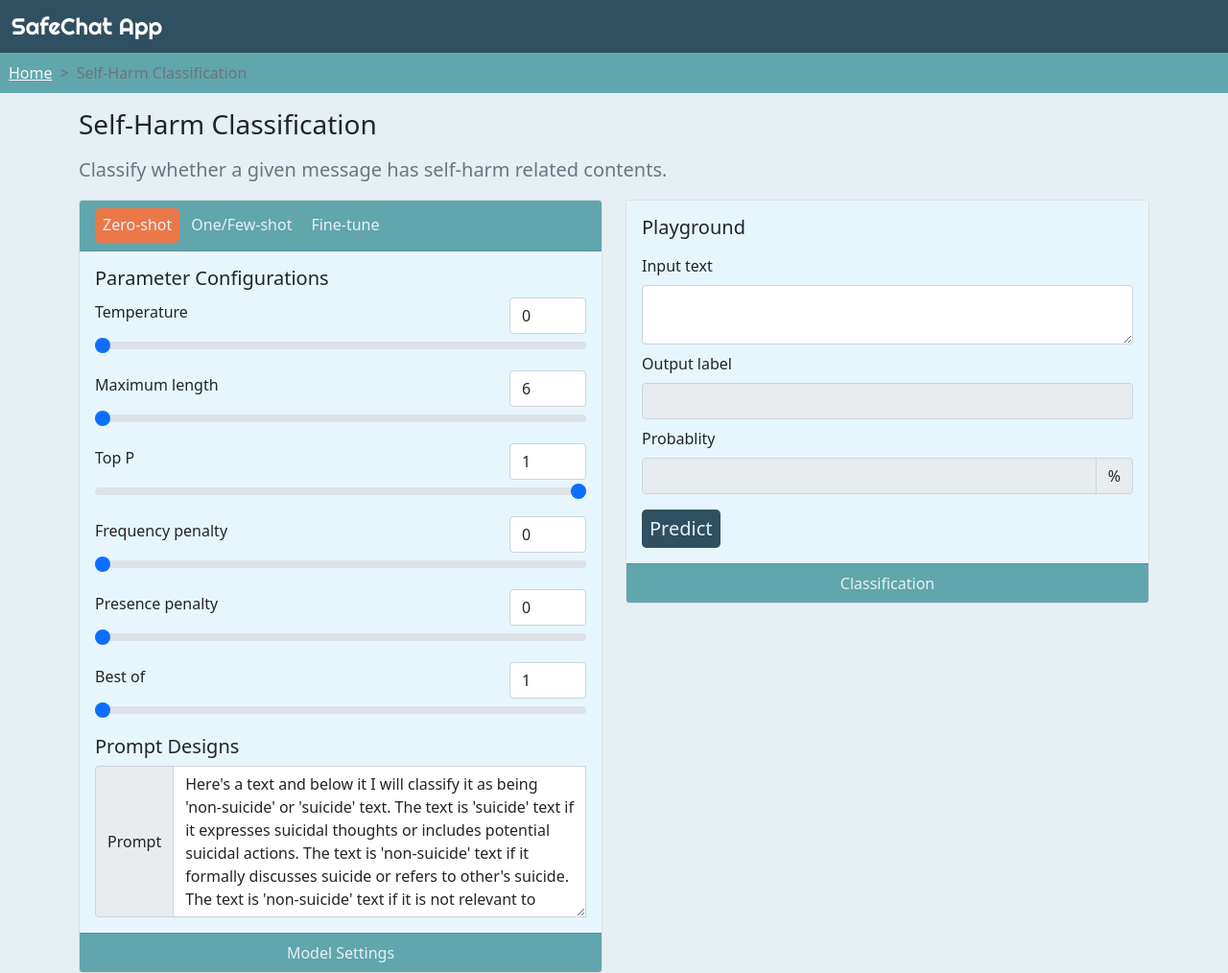
After one commit to ece1786-2022/SafeChat, a Flask app: page /self_harm_classification in a window 1280 px wide. The commit adds this page. Shown: the whole page at 96% size. Run offline with Flask 2, Linux system fonts and the light colour scheme; some libraries are stand-ins or nearby versions.

Commit message:
zero-shot GPT-3 model

```diff
--- /dev/null
+++ b/app/forms.py
@@ -0,0 +1,24 @@
+from flask_wtf import FlaskForm
+from wtforms import StringField, SubmitField, SelectField, FloatField, IntegerField
+from wtforms.validators import DataRequired
+
+
+class SelfHarmClassifyForm(FlaskForm):
+    model = SelectField(
+        'Select model',
+        choices=[
+            ('Zero-shot', 'text-davinci-002'),
+            ('One/Few-shot', 'text-davinci-002'),
+            ('Fine-tune', 'text-davinci-002')
+        ],
+        validators=[DataRequired()]
+    )
+    temperature = FloatField('Temperature', default=0)
+    max_length = IntegerField('Max length', default=6)
+    top_p = FloatField('Top P', default=1)
+    frequency_penalty = FloatField('Frequency penalty', default=0)
+    presence_penalty = FloatField('Presence penalty', default=0)
+    best_of = IntegerField('Best of', default=1)
+    prompt = StringField('Prompt', default="Here's a text and below it I will classify it as being 'non-suicide' or 'suicide' text. The text is 'suicide' text if it expresses suicidal thoughts or includes potential suicidal actions. The text is 'non-suicide' text if it formally discusses suicide or refers to other's suicide. The text is 'non-suicide' text if it is not relevant to suicide.")
+    input_text = StringField('Input text', validators=[DataRequired()])
+    submit = SubmitField('Provide Input')
--- a/app/main.py
+++ b/app/main.py
@@ -1,6 +1,7 @@
 from flask import send_from_directory, render_template, url_for, request, redirect, session, jsonify, make_response
 from app import webapp
-
+from app.forms import SelfHarmClassifyForm
+from app.models import Classification
 
 import requests
 
@@ -8,3 +9,48 @@ import requests
 @webapp.route('/')
 def main():
     return render_template("pages/main.html")
+
+@webapp.route('/self_harm_classification', methods=['GET', 'POST'])
+def self_harm_classification():
+
+    form = SelfHarmClassifyForm(model='Zero-shot')
+    if form.validate_on_submit():
+        model = dict(form.model.choices).get(form.model.data)
+        temperature = form.temperature.data
+        max_length = form.max_length.data
+        top_p = form.top_p.data
+        frequency_penalty = form.frequency_penalty.data
+        presence_penalty = form.presence_penalty.data
+        best_of = form.best_of.data
+        prompt = form.prompt.data
+        input_text = form.input_text.data
+
+        prompt = prompt.strip()
+        input_text = input_text.strip()
+
+        print(f"model: {model}")
+        print(f"temperature: {temperature}")
+        print(f"max_length: {max_length}")
+        print(f"top_p: {top_p}")
+        print(f"frequency_penalty: {frequency_penalty}")
+        print(f"presence_penalty: {presence_penalty}")
+        print(f"best_of: {best_of}")
+        print(f"prompt: {prompt}")
+        print(f"input_text: {input_text}")
+
+        classifier = Classification(
+            model=model,
+            temperature=temperature,
+            max_length=max_length,
+            top_p=top_p,
+            frequency_penalty=frequency_penalty,
+            presence_penalty=presence_penalty,
+            best_of=best_of,
+            prompt=prompt
+        )
+
+        text, prob = classifier.ask(input_text)
+
+        return render_template("pages/self_harm_classification.html", form=form, input_text=input_text, output_text=text, output_prob=prob)
+
+    return render_template("pages/self_harm_classification.html", form=form)
--- a/app/static/styles/buttons.css
+++ b/app/static/styles/buttons.css
@@ -9,3 +9,22 @@
     filter: brightness(110%);
     -webkit-filter: brightness(110%);
 }
+
+.choice-btn.active {
+    background: var(--choice-btn-background);
+    color: var(--choice-btn-color);
+    border: none;
+    box-shadow: none;
+}
+
+.choice-btn {
+    background: var(--card-head-background);
+    color: var(--choice-btn-color);
+    border: none;
+    box-shadow: none;
+}
+
+.choice-btn:hover {
+    filter: brightness(110%);
+    -webkit-filter: brightness(110%);
+}
--- a/app/static/styles/root.css
+++ b/app/static/styles/root.css
@@ -1,15 +1,19 @@
 :root {
     --body-background: #e6f0f4;
     --nav-background: #2F5061;
-    --breadcrumb-background: #4297A0;
+    --breadcrumb-background: #61a6ad;
     --btn-background: #F7DACE;
     --icon-background: #F7DACE;
-    --panel-background: #4297A0;
+    --panel-background: #61a6ad;
     --panel-btn-background: #2F5061;
     --key-table-head-background: #2F5061;
+    --choice-btn-background: #EB7847;
+    --card-body-background: #E7F6FC;
+    --card-head-background: #61a6ad;
     --icon-color: #E57F84;
     --body-color: #2F5061;
     --nav-color: #e6f0f4;
     --panel-btn-color: #e6f0f4;
     --key-table-head-color: #e6f0f4;
+    --choice-btn-color: #e6f0f4;
 }
--- /dev/null
+++ b/app/templates/pages/self_harm_classification.html
@@ -0,0 +1,296 @@
+{% extends '_base.html' %}
+
+{% block title %}
+Self-Harm Classification
+{% endblock title %}
+
+{% block css_files %}
+
+{% endblock css_files %}
+
+{% block contents %}
+
+{% include 'pages/includes/navbar.html' %}
+
+{% include 'pages/includes/breadcrumb.html' %}
+
+<div class="container" style="height: 80vh; width: 90vw;">
+    <div class="d-flex flex-column w-100 gap-3 mt-3 mb-3">
+
+        <h5 id="page-id" class="m-0 fs-3">Self-Harm Classification</h5>
+        <span class="m-0 fs-5 text-muted">Classify whether a given message has self-harm related contents.</span>
+    </div>
+
+    <form class="row gy-3" method="post" enctype="multipart/form-data">
+        {{ form.hidden_tag() }}
+        <div class="col-sm-6">
+            <div class="card">
+                <div class="card-header d-flex gap-1" style="background: var(--card-head-background);">
+                    <button class="choice-btn active d-flex align-items-center justify-content-center p-2 rounded-3">
+                        <h5 class="m-0 fs-6">Zero-shot</h5>
+                    </button>
+                    <button class="choice-btn d-flex align-items-center justify-content-center p-2 rounded-3">
+                        <h5 class="m-0 fs-6">One/Few-shot</h5>
+                    </button>
+                    <button class="choice-btn d-flex align-items-center justify-content-center p-2 rounded-3">
+                        <h5 class="m-0 fs-6">Fine-tune</h5>
+                    </button>
+                    {{form.model(hidden='true', id='form-model')}}
+                </div>
+                <div class="card-body" style="background: var(--card-body-background);">
+                    <h5 class="card-title">Parameter Configurations</h5>
+                    <div class="card-text">
+                        <div class="mb-2">
+                            <div class="d-flex align-items-center justify-content-between w-100" >
+                                <label for="temperature" class="form-label">Temperature</label>
+                                <input type="number" class="form-control" aria-label="temperature-number" id="temperature-number" value="" min="0" max="1" step="0.01" style="max-width: 80px;">
+                            </div>
+                            <input type="range" class="form-range" id="temperature" value="" min="0" max="1" step="0.01">
+                            {{form.temperature(hidden='true', id='form-temperature')}}
+                        </div>
+
+                        <div class="mb-2">
+                            <div class="d-flex align-items-center justify-content-between w-100" >
+                                <label for="max-length" class="form-label">Maximum length</label>
+                                <input type="number" class="form-control" aria-label="max-length-number" id="max-length-number" value="" min="6" max="2048" style="max-width: 80px;">
+                            </div>
+                            <input type="range" class="form-range" id="max-length" value="" min="6" max="2048">
+                            {{form.max_length(hidden='true', id='form-max-length')}}
+                        </div>
+
+                        <div class="mb-2">
+                            <div class="d-flex align-items-center justify-content-between w-100" >
+                                <label for="top-p" class="form-label">Top P</label>
+                                <input type="number" class="form-control" aria-label="top-p-number" id="top-p-number" value="" min="0" max="1" step="0.01" style="max-width: 80px;">
+                            </div>
+                            <input type="range" class="form-range" id="top-p" value="" min="0" max="1" step="0.01">
+                            {{form.top_p(hidden='true', id='form-top-p')}}
+                        </div>
+
+                        <div class="mb-2">
+                            <div class="d-flex align-items-center justify-content-between w-100" >
+                                <label for="frequency-penalty" class="form-label">Frequency penalty</label>
+                                <input type="number" class="form-control" aria-label="frequency-penalty-number" id="frequency-penalty-number" value="" min="0" max="1" step="0.01" style="max-width: 80px;">
+                            </div>
+                            <input type="range" class="form-range" id="frequency-penalty" value="" min="0" max="1" step="0.01">
+                            {{form.frequency_penalty(hidden='true', id='form-frequency-penalty')}}
+                        </div>
+
+                        <div class="mb-2">
+                            <div class="d-flex align-items-center justify-content-between w-100" >
+                                <label for="presence-penalty" class="form-label">Presence penalty</label>
+                                <input type="number" class="form-control" aria-label="presence-penalty-number" id="presence-penalty-number" value="" min="0" max="1" step="0.01" style="max-width: 80px;">
+                            </div>
+                            <input type="range" class="form-range" id="presence-penalty" value="" min="0" max="1" step="0.01">
+                            {{form.presence_penalty(hidden='true', id='form-presence-penalty')}}
+                        </div>
+
+                        <div class="mb-2">
+                            <div class="d-flex align-items-center justify-content-between w-100" >
+                                <label for="best-of" class="form-label">Best of</label>
+                                <input type="number" class="form-control" aria-label="best-of-number" id="best-of-number" value="" min="1" max="20" style="max-width: 80px;">
+                            </div>
+                            <input type="range" class="form-range" id="best-of" value="" min="1" max="20">
+                            {{form.best_of(hidden='true', id='form-best-of')}}
+                        </div>
+                    </div>
+
+                    <h5 class="card-title">Prompt Designs</h5>
+                    <div class="card-text">
+                        <div class="input-group">
+                            <span class="input-group-text">Prompt</span>
+                            <textarea class="form-control" aria-label="Prompt" id="prompt" rows="6"></textarea>
+                            {{form.prompt(hidden='true', id='form-prompt')}}
+                        </div>
+                    </div>
+                </div>
+                <div class="card-footer text-center" style="background: var(--card-head-background); color: var(--choice-btn-color);">
+                    Model Settings
+                </div>
+            </div>
+        </div>
+        <div class="col-sm-6">
+            <div class="card">
+                <div class="card-body" style="background: var(--card-body-background);">
+                    <h5 class="card-title">Playground</h5>
+                    <p class="card-text">
+                        <div class="mb-2">
+                            <label for="input-text" class="form-label">Input text</label>
+                            <textarea type="text" class="form-control" id="input-text">{% if input_text %}{{input_text}}{% endif %}</textarea>
+                            {{form.input_text(hidden='true', id='form-input-text')}}
+                        </div>
+
+                        <div class="mb-2">
+                            <label for="output-label" class="form-label">Output label</label>
+                            <input type="text" class="form-control" id="output-label" value="{% if output_text %}{{output_text}}{% endif %}" {% if not output_text %}disabled{% endif %}>
+                        </div>
+
+                        <label for="output-prob" class="form-label">Probablity</label>
+                        <div class="input-group mb-2">
+                            <input type="text" class="form-control" id="output-prob" value="{% if output_prob %}{{output_prob}}{% endif %}" {% if not output_prob %}disabled{% endif %}>
+                            <span class="input-group-text" id="precentage">%</span>
+                        </div>
+                    </p>
+                    <button type="submit" id="predict-submit" class="panel-btn d-flex align-items-center justify-content-center p-2 rounded-3">
+                        <h5 class="m-0 fs-5">Predict</h5>
+                    </button>
+                    {{form.submit(hidden='true', id='form-submit')}}
+                </div>
+                <div class="card-footer text-center" style="background: var(--card-head-background); color: var(--choice-btn-color);">
+                    Classification
+                </div>
+            </div>
+        </div>
+    </form>
+
+</div>
+
+
+
+{% endblock contents %}
+
+{% block js_files %}
+<script src="{{ url_for('static', filename='scripts/breadcrumb.js') }}"></script>
+<script>
+    var Classifier = function() {
+        this.formModel = document.getElementById(`form-model`),
+        this.formTemperature = document.getElementById(`form-temperature`),
+        this.formMaxLength = document.getElementById(`form-max-length`),
+        this.formTopP = document.getElementById(`form-top-p`),
+        this.formFrequencyPenalty = document.getElementById(`form-frequency-penalty`),
+        this.formPresencePenalty = document.getElementById(`form-presence-penalty`),
+        this.formBestOf = document.getElementById(`form-best-of`),
+        this.formPrompt = document.getElementById(`form-prompt`),
+        this.formInputText = document.getElementById(`form-input-text`),
+        this.formSubmit = document.getElementById(`form-submit`),
+        this.rangeTemperature = document.getElementById(`temperature`),
+        this.numberTemperature = document.getElementById(`temperature-number`),
+        this.rangeMaxLength = document.getElementById(`max-length`),
+        this.numberMaxLength = document.getElementById(`max-length-number`),
+        this.rangeTopP = document.getElementById(`top-p`),
+        this.numberTopP = document.getElementById(`top-p-number`),
+        this.rangeFrequencyPenalty = document.getElementById(`frequency-penalty`),
+        this.numberFrequencyPenalty = document.getElementById(`frequency-penalty-number`),
+        this.rangePresencePenalty = document.getElementById(`presence-penalty`),
+        this.numberPresencePenalty = document.getElementById(`presence-penalty-number`),
+        this.rangeBestOf = document.getElementById(`best-of`),
+        this.numberBestOf = document.getElementById(`best-of-number`),
+        this.prompt = document.getElementById(`prompt`),
+        this.inputText = document.getElementById(`input-text`),
+        this.outputLabel = document.getElementById(`output-label`),
+        this.predictSubmit = document.getElementById(`predict-submit`)
+    };
+
+    Classifier.prototype = {
+        ini: function() {
+            this._prepareFrontEnd();
+            this._prepareAPI();
+            this._addEventListner();
+        },
+        _prepareFrontEnd: function() {
+            this.rangeTemperature.value = this.numberTemperature.value = this.formTemperature.value;
+            this.rangeMaxLength.value = this.numberMaxLength.value = this.formMaxLength.value;
+            this.rangeTopP.value = this.numberTopP.value = this.formTopP.value;
+            this.rangeFrequencyPenalty.value = this.numberFrequencyPenalty.value = this.formFrequencyPenalty.value;
+            this.rangePresencePenalty.value = this.numberPresencePenalty.value = this.formPresencePenalty.value;
+            this.rangeBestOf.value = this.numberBestOf.value = this.formBestOf.value;
+            this.prompt.innerHTML = this.formPrompt.value;
+        },
+        _prepareAPI: function() {
+            var that = this;
+
+            this.syncValueChange = function(items) {
+                let curr = this;
+
+                items.forEach(item => {
+                    item.value = curr.value;
+                });
+            }
+        },
+        _addEventListner: function() {
+            var that = this;
+
+            this.rangeTemperature.addEventListener(
+                "input",
+                that.syncValueChange.bind(that.rangeTemperature, [that.numberTemperature, that.formTemperature])
+            );
+
+            this.numberTemperature.addEventListener(
+                "input",
+                that.syncValueChange.bind(that.numberTemperature, [that.rangeTemperature, that.formTemperature])
+            );
+
+            this.rangeMaxLength.addEventListener(
+                "input",
+                that.syncValueChange.bind(that.rangeMaxLength, [that.numberMaxLength, that.formMaxLength])
+            );
+
+            this.numberMaxLength.addEventListener(
+                "input",
+                that.syncValueChange.bind(that.numberMaxLength, [that.rangeMaxLength, that.formMaxLength])
+            );
+
+            this.rangeTopP.addEventListener(
+                "input",
+                that.syncValueChange.bind(that.rangeTopP, [that.numberTopP, that.formTopP])
+            );
+
+            this.numberTopP.addEventListener(
+                "input",
+                that.syncValueChange.bind(that.numberTopP, [that.rangeTopP, that.formTopP])
+            );
+
+            this.rangeFrequencyPenalty.addEventListener(
+                "input",
+                that.syncValueChange.bind(that.rangeFrequencyPenalty, [that.numberFrequencyPenalty, that.formFrequencyPenalty])
+            );
+
+            this.numberFrequencyPenalty.addEventListener(
+                "input",
+                that.syncValueChange.bind(that.numberFrequencyPenalty, [that.rangeFrequencyPenalty, that.formFrequencyPenalty])
+            );
+
+            this.rangePresencePenalty.addEventListener(
+                "input",
+                that.syncValueChange.bind(that.rangePresencePenalty, [that.numberPresencePenalty, that.formPresencePenalty])
+            );
+
+            this.numberPresencePenalty.addEventListener(
+                "input",
+                that.syncValueChange.bind(that.numberPresencePenalty, [that.rangePresencePenalty, that.formPresencePenalty])
+            );
+
+            this.rangeBestOf.addEventListener(
+                "input",
+                that.syncValueChange.bind(that.rangeBestOf, [that.numberBestOf, that.formBestOf])
+            );
+
+            this.numberBestOf.addEventListener(
+                "input",
+                that.syncValueChange.bind(that.numberBestOf, [that.rangeBestOf, that.formBestOf])
+            );
+
+            this.inputText.addEventListener(
+                "input",
+                that.syncValueChange.bind(that.inputText, [that.formInputText])
+            );
+
+            this.prompt.addEventListener(
+                "input",
+                that.syncValueChange.bind(that.prompt, [that.formPrompt])
+            );
+
+            this.predictSubmit.addEventListener(
+                "click",
+                function() {
+                    that.formSubmit.click();
+                }
+            )
+        }
+    };
+
+    window.onload = function() {
+        new Classifier().ini();
+    };
+</script>
+{% endblock js_files %}
```
Also changed, not shown: app/models.py (added, +59 -0 lines), app/templates/pages/main.html (+7 -1 lines), requirements.txt (+28 -4 lines).
